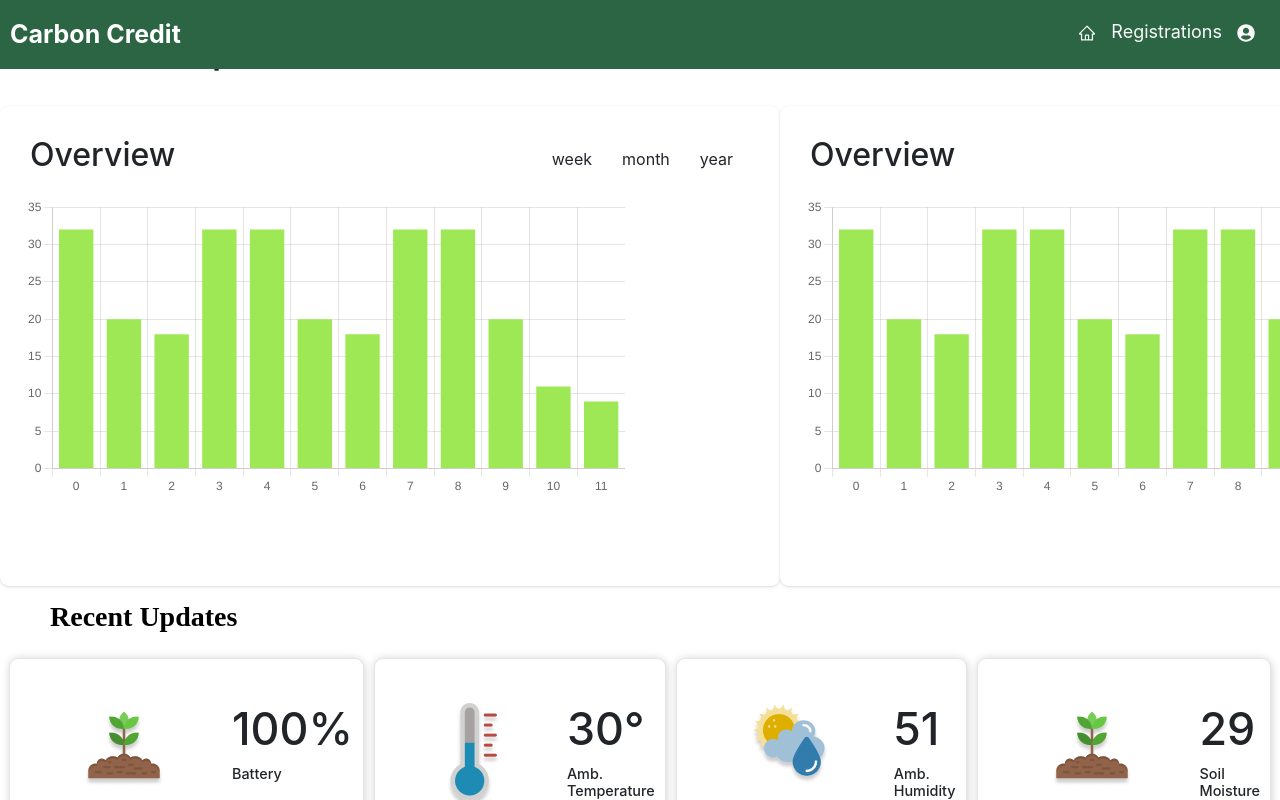
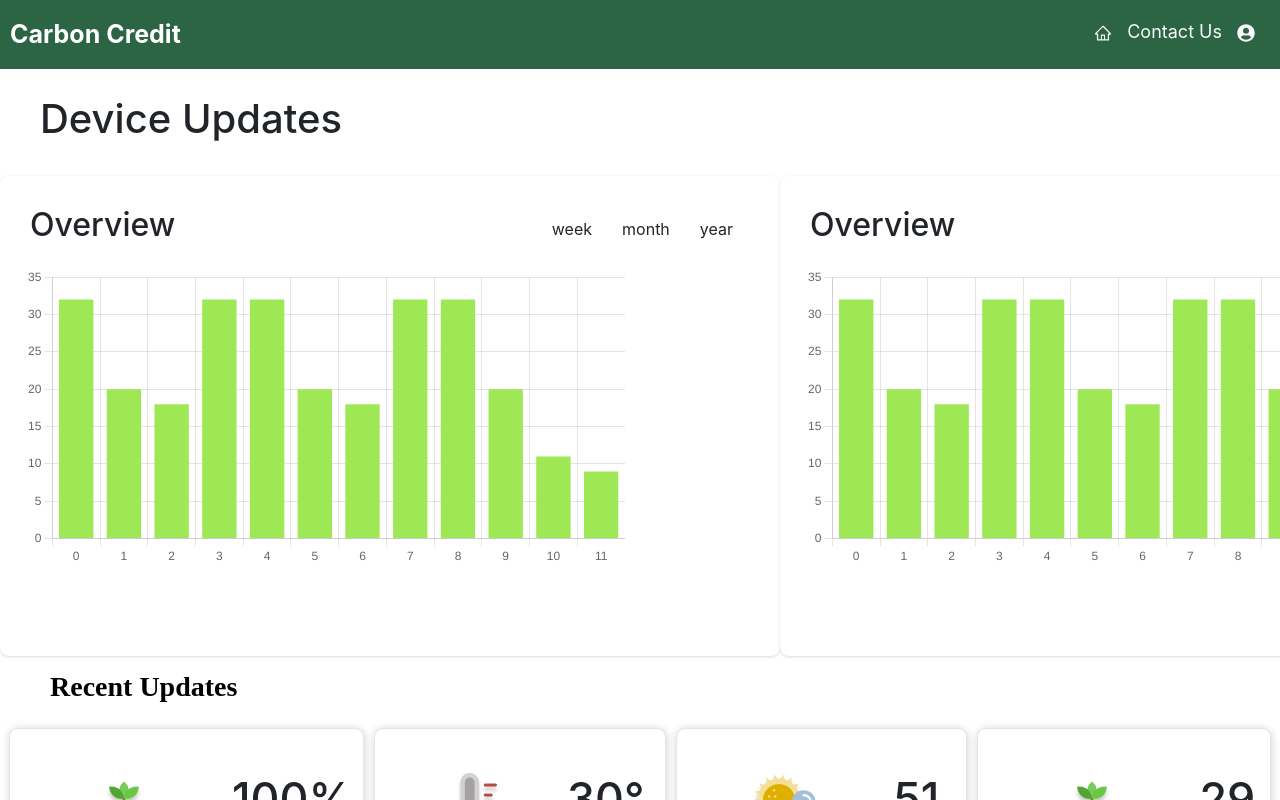
Before and after one commit to sandyy-singh/krishi-dashboard, a React (Create React App) app: page / in a window 1280 px wide. Shown: the top 800 px of the page. Built offline with nearby package versions, Linux system fonts and the light colour scheme; no server answers; sample sign-in values are in the browser's storage.

Commit message:
some changes in  dashboard

```diff
--- a/src/App.js
+++ b/src/App.js
@@ -16,6 +16,7 @@ function App() {
   useEffect(() => {
     const tocken = localStorage.getItem("token");
     setTokenNo(tocken);
+
   }, []);
 
   return (
--- a/src/components/Dashboard/Dashboard.jsx
+++ b/src/components/Dashboard/Dashboard.jsx
@@ -1,6 +1,16 @@
 import React from "react";
 import MainContent from "./MainContent"
+import { useState,useEffect } from "react";
+import { useNavigate } from "react-router-dom";
+
 export default function Dashboard() {
+    const navigate = useNavigate();
+    const [tokenNo, setTokenNo] = useState("");
+    useEffect(() => {
+        if (!localStorage.getItem("token")) {
+            navigate("/login");
+          }
+    }, []);
     return (
         <div className="Dashboard">
             <MainContent />
--- a/src/components/Dashboard/Styles/Location.scss
+++ b/src/components/Dashboard/Styles/Location.scss
@@ -9,7 +9,7 @@
     flex-direction: column;
     height: 600px;
     width: 100%;
-
+margin-top: 70px;
     .chart1 {
         // position: absolute;
         margin-left: 50px;
--- a/src/components/loginSignup/Navbar.jsx
+++ b/src/components/loginSignup/Navbar.jsx
@@ -48,7 +48,7 @@ const Navbar = ({ name }) => {
         </li>
 
         <li>
-          <Link to="/FarmerData1">Registrations</Link>
+          <Link to="/ContactUs">Contact Us</Link>
         </li>
         <li className="user" onClick={() => setPopup(!pupup)}>
           <FaUserCircle />
```
